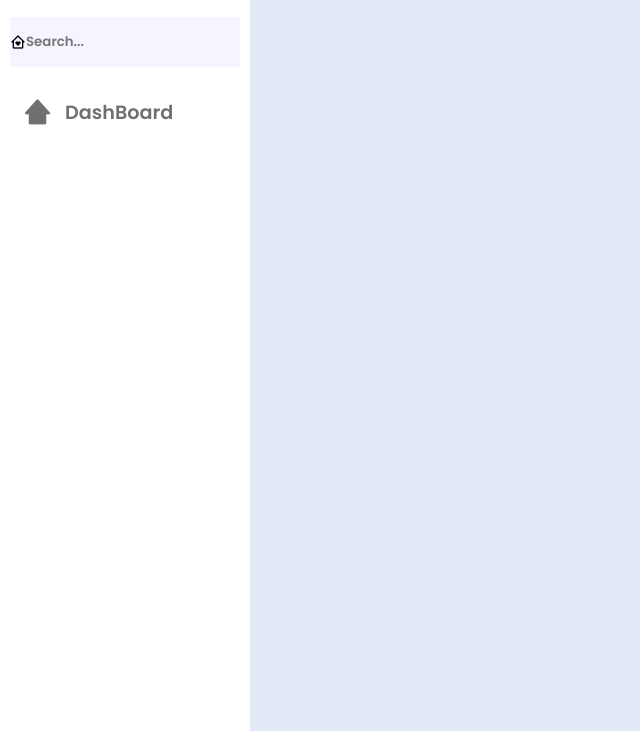
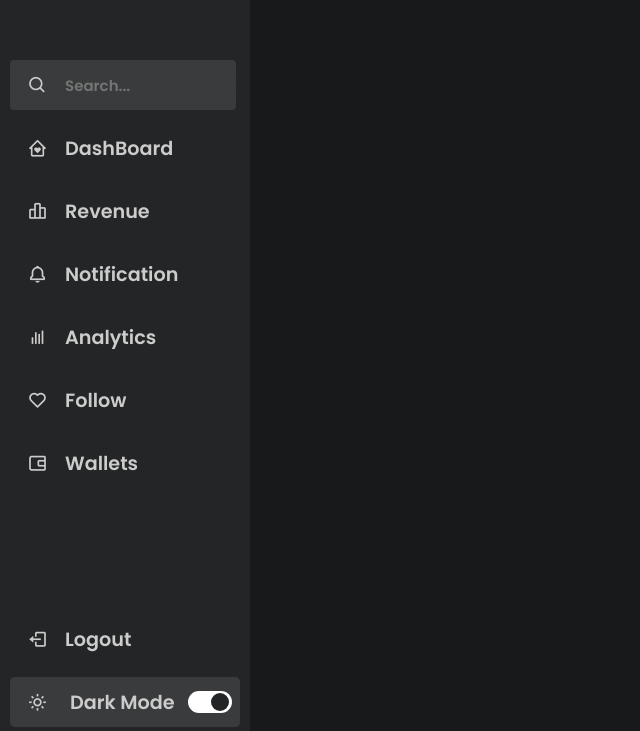
Before and after one commit to TraderCodes/SideBar_Proejct, a plain HTML site: page index.html in a window 1280 px wide. Shown: the part 69-800 px from the top of the page, without its empty margins (0-640 px from the left). Drawn offline with nearby package versions, Linux system fonts and the light colour scheme.

Commit message:
Finish the project

```diff
--- a/index.html
+++ b/index.html
@@ -14,7 +14,7 @@
          rel="stylesheet"
       />
    </head>
-   <body>
+   <body class="dark">
       <nav class="sidebar">
          <header>
             <!-- menu image -->
@@ -35,19 +35,76 @@
          <div class="menu-bar">
             <div class="menu">
                <li class="search-box">
-                  <i class="bx bx-home-heart"></i>
-                  <input type="search" placeholder="Search..." />
+                  <i class="bx bx-search icon"></i>
+                  <input
+                     id="gg"
+                     type="text"
+                     class="show"
+                     placeholder="Search..."
+                  />
                </li>
                <ul class="menu-links">
                   <li class="nav-link">
                      <a href="#">
-                        <i class="bx bxs-home-alt-2 icon"></i>
+                        <i class="bx bx-home-heart icon"></i>
                         <span class="text nav-text">DashBoard</span>
+                     </a>
+                  </li>
+                  <li class="nav-link">
+                     <a href="#">
+                        <i class="bx bx-bar-chart-alt-2 icon"></i>
+                        <span class="text nav-text">Revenue</span>
+                     </a>
+                  </li>
+                  <li class="nav-link">
+                     <a href="#">
+                        <i class="bx bx-bell icon"></i>
+                        <span class="text nav-text">Notification</span>
+                     </a>
+                  </li>
+                  <li class="nav-link">
+                     <a href="#">
+                        <i class="bx bx-bar-chart icon"></i>
+                        <span class="text nav-text">Analytics</span>
+                     </a>
+                  </li>
+                  <li class="nav-link">
+                     <a href="#">
+                        <i class="bx bx-heart icon"></i>
+                        <span class="text nav-text">Follow</span>
+                     </a>
+                  </li>
+                  <li class="nav-link">
+                     <a href="#">
+                        <i class="bx bx-wallet-alt icon"></i>
+                        <span class="text nav-text">Wallets</span>
                      </a>
                   </li>
                </ul>
             </div>
+            <div class="bottom-content">
+               <li class="">
+                  <a href="#">
+                     <i class="bx bx-log-out icon"></i>
+                     <span class="text nav-text">Logout</span>
+                  </a>
+               </li>
+               <li class="mode">
+                  <div class="moon-sun">
+                     <i class="bx bx-moon icon moon"></i>
+                     <i class="bx bx-sun icon sun"></i>
+                  </div>
+                  <span class="mode-text text">Dark Mode</span>
+                  <div class="toggle-switch">
+                     <span class="switch"></span>
+                  </div>
+               </li>
+            </div>
          </div>
       </nav>
+      <section class="home">
+         <div class="text">DashBoard</div>
+      </section>
+      <script src="./script.js"></script>
    </body>
 </html>
--- /dev/null
+++ b/script.js
@@ -0,0 +1,30 @@
+const body = document.querySelector('body'),
+   sidebar = body.querySelector('.sidebar'),
+   toggle = body.querySelector('.toggle'),
+   searchBtn = body.querySelector('.search-box'),
+   modeSwitch = body.querySelector('.toggle-switch'),
+   modeText = body.querySelector('.mode-text'),
+   show = body.querySelector('show');
+
+modeSwitch.addEventListener('click', () => {
+   body.classList.toggle('dark');
+   if (body.classList.contains('dark')) {
+      modeText.innerText = 'Light Mode';
+   } else {
+      modeText.innerText = 'Dark Mode';
+   }
+});
+toggle.addEventListener('click', () => {
+   if (sidebar.classList.contains('close')) {
+      sidebar.classList.remove('close');
+
+      document.getElementById('gg').style.display = 'block';
+   } else if (!sidebar.classList.contains('close')) {
+      sidebar.classList.add('close');
+      document.getElementById('gg').style.display = 'none';
+   }
+});
+searchBtn.addEventListener('click', () => {
+   sidebar.classList.remove('close');
+   document.getElementById('gg').style.display = 'block';
+});
--- a/style.css
+++ b/style.css
@@ -21,52 +21,20 @@
 body {
    height: 100vh;
    background-color: var(--body-color);
+   transition: var(--tran-04);
 }
-/* Side bar */
-.sidebar li {
-   display: flex;
-   margin-top: 20px;
-   align-items: center;
-   list-style: none;
-   height: 50px;
-}
-.sidebar li a {
-   text-decoration: none;
-   height: 100%;
-   display: flex;
-   align-items: center;
-}
-.sidebar li .icon {
-   font-size: 30px;
-   min-width: 55px;
-   display: flex;
-   align-items: center;
-   justify-content: center;
-}
-.sidebar li .icon,
-s .sidebar li .text {
-   color: var(--text-color);
-}
-/* reuseable css */
-.sidebar .text {
-   font-size: 1.2rem;
-   font-weight: 500;
-   color: var(--text-color);
-}
-.sidebar .image {
-   min-height: 40px;
-   display: flex;
-   align-items: center;
-   padding-right: 30px;
-}
-.sidebar header {
-   position: relative;
-}
-
-.sidebar .image-text img {
-   width: 30px;
-   border-radius: 10px;
-   display: inline-block;
+/* Dark theme  */
+body.dark {
+   --body-color: #18191a;
+   --sidebar-color: #242526;
+   --primary-color: #3a3b3c;
+   --primary-color-light: #3a3b3c;
+   --toggle-color: #fff;
+   --text-color: #ccc;
+   --tran-03: all 0.2s ease;
+   --tran-04: all 0.3s ease;
+   --tran-05: all 0.4s ease;
+   --tran-06: all 0.5s ease;
 }
 .sidebar {
    position: fixed;
@@ -76,14 +44,81 @@ s .sidebar li .text {
    height: 100%;
    padding: 10px;
    background-color: var(--sidebar-color);
+   transition: var(--tran-05);
+   z-index: 1;
+}
+.sidebar.close .text {
+   opacity: 0;
+}
+/* When sidebar is closed */
+.sidebar.close {
+   width: 80px;
+   transition: var(--tran-05);
+}
+
+/* Side bar */
+.sidebar li {
+   display: flex;
+   margin-top: 13px;
+   align-items: center;
+   list-style: none;
+   height: 50px;
+}
+
+.sidebar li a {
+   text-decoration: none;
+   height: 100%;
+   width: 100%;
+   display: flex;
+   align-items: center;
+   border-radius: 5px;
+   transition: var(--tran-04);
+   margin-right: 3px;
+}
+.sidebar li .icon {
+   font-size: 20px;
+   min-width: 55px;
+   display: flex;
+   align-items: center;
+   justify-content: center;
+}
+/* ICON */
+.sidebar li .icon,
+.sidebar li .text {
+   color: var(--text-color);
+   transition: var(--tran-02);
+}
+/* reuseable css */
+.sidebar .text {
+   font-size: 1.2rem;
+   font-weight: 500;
+   transition: var(--tran-04);
+   color: var(--text-color);
+   white-space: nowrap;
+   opacity: 1;
+}
+.sidebar .image {
+   min-height: 50px;
+   display: flex;
+   align-items: center;
+   padding-right: 30px;
+   justify-content: center;
+}
+.sidebar header {
+   position: relative;
+}
+
+.sidebar .image-text img {
+   width: 40px;
+   border-radius: 10px;
 }
 .sidebar header .image-text {
    display: flex;
    align-items: center;
 }
 header .image-text .header-text {
+   flex-direction: column;
    display: flex;
-   flex-direction: column;
    text-align: center;
 }
 
@@ -93,13 +128,19 @@ header .image-text .header-text {
 .header-text .profession {
    margin-top: -2px;
 }
+body.dark .menu-bar .mode i.sun {
+   opacity: 1;
+}
 
+body.dark .menu-bar .mode i.moon {
+   opacity: 0;
+}
 /* arrow */
 .sidebar header .toggle {
    position: absolute;
    top: 50%;
    right: -25px;
-   transform: translateY(-50%);
+   transform: translateY(-50%) rotate(180deg);
    height: 25px;
    width: 25px;
    display: flex;
@@ -112,15 +153,128 @@ header .image-text .header-text {
    height: 30px;
    width: 30px;
 }
+.sidebar.close header .toggle {
+   color: var(--text-color);
+   transform: translateY(-50%);
+}
+body.dark .sidebar header .toggle {
+   color: var(--text-color);
+}
+
 /* search bar */
 .sidebar .search-box {
    background: var(--primary-color-light);
+   margin-right: 4px;
+   border-radius: 4px;
+   transition: var(--tran-01);
 }
+
 .search-box input {
    height: 100%;
    width: 100%;
+   font-size: 15px;
+   font-weight: bold;
    border: none;
    background-color: var(--primary-color-light);
    outline: none;
-   border-radius: 6px;
+   border-radius: 30px;
 }
+.sidebar li a:hover {
+   background: var(--primary-color);
+}
+.sidebar li a:hover .icon,
+.sidebar li a:hover .text {
+   color: var(--sidebar-color);
+}
+body.dark .sidebar li a:hover .icon,
+body.dark .sidebar li a:hover .text {
+   color: var(--text-color);
+}
+.sidebar .menu-bar {
+   height: calc(100% - 50px);
+   display: flex;
+   flex-direction: column;
+   justify-content: space-between;
+}
+.sidebar .menu {
+   margin-top: 50px;
+}
+.menu-bar .mode {
+   position: relative;
+   background: var(--primary-color-light);
+   border-radius: 5px;
+}
+.menu-bar .mode .moon-sun {
+   height: 50px;
+   width: 60px;
+   display: flex;
+   align-items: center;
+}
+.menu-bar .mode i {
+   position: absolute;
+   transition: var(--tran-03);
+}
+.mode .moon-sun i.sun {
+   opacity: 0;
+}
+
+.menu-bar .mode .toggle-switch {
+   height: 100%;
+   min-width: 60px;
+   display: flex;
+   align-items: center;
+   justify-content: center;
+   cursor: pointer;
+   position: absolute;
+   right: 0px;
+   background: var(--primary-color-light);
+   border-radius: 5px;
+}
+
+/*  switch  */
+
+.toggle-switch .switch {
+   position: relative;
+   height: 22px;
+   width: 44px;
+   background: var(--toggle-color);
+   border-radius: 25px;
+}
+
+.switch::before {
+   height: 18px;
+   width: 18px;
+   background: var(--sidebar-color);
+   content: '';
+   position: absolute;
+   border-radius: 50%;
+   top: 50%;
+   left: 3px;
+   transform: translateY(-50%);
+   background: var(--sidebar-color);
+   transition: var(--tran-04);
+}
+
+/* dark switch */
+body.dark .switch::before {
+   left: 23px;
+}
+
+.home {
+   position: relative;
+   left: 270px;
+   height: 100vh;
+   width: calc(100% - 270px);
+   background-color: var(--body-color);
+   transition: var(--tran-05);
+}
+.sidebar.close ~ .home {
+   left: 88px;
+   height: calc(100% - 80px);
+}
+.home .text {
+   font-size: 30px;
+   font-weight: 500;
+   color: var(--text-color);
+   padding: 8px 40px;
+}
```
